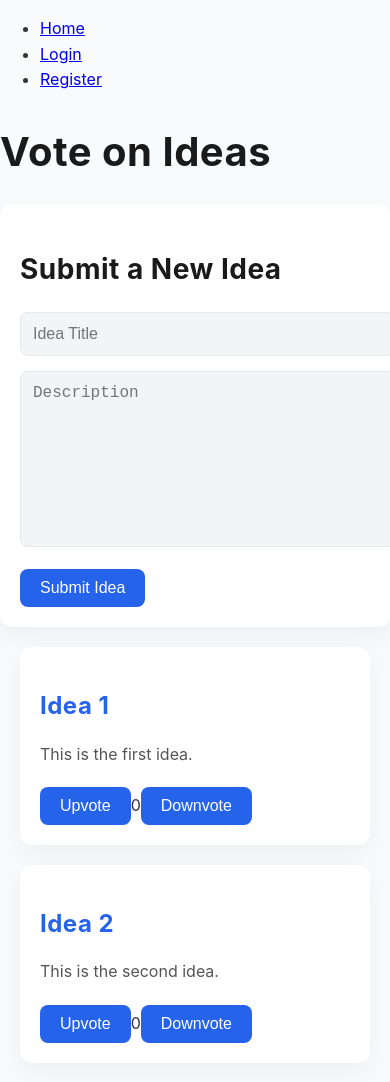
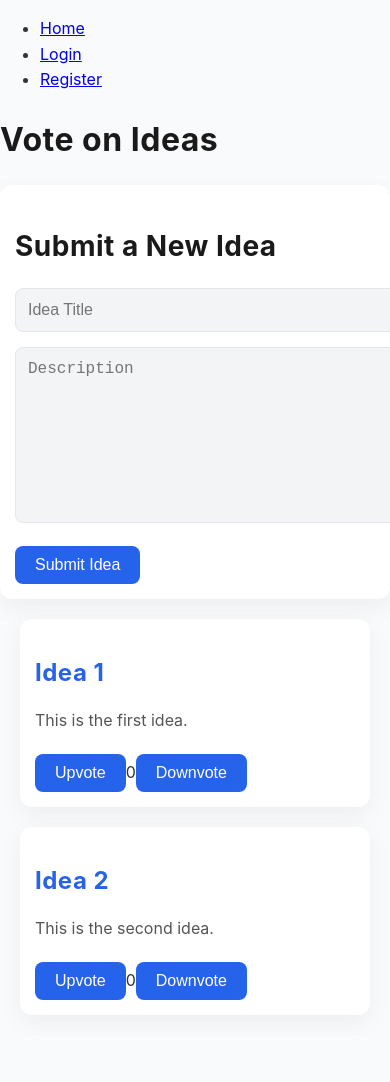
Before and after one commit to pingno/letsvote, a React (Create React App) app in the folder frontend/: page / in a window 390 px wide. After the commit the page ends 1035 px from the top, so only its background shows below. Built offline with nearby package versions, Linux system fonts and the light colour scheme.

Commit message:
nabar media

```diff
--- a/frontend/src/index.css
+++ b/frontend/src/index.css
@@ -215,3 +215,44 @@ textarea {
   margin-bottom: 20px;
   color: #555;
 }
+
+/* Navbar */
+.navbar {
+  background-color: white;
+  box-shadow: 0 2px 10px rgba(0, 0, 0, 0.1);
+  padding: 10px 20px;
+  display: flex;
+  justify-content: space-between;
+  align-items: center;
+}
+
+.navbar a {
+  color: #2563eb;
+  text-decoration: none;
+  font-weight: 500;
+  font-size: 1rem;
+  margin: 0 10px;
+}
+
+.navbar a:hover {
+  color: #1e40af;
+}
+
+/* Responsiveness */
+@media (max-width: 768px) {
+  .idea-card {
+    padding: 15px;
+  }
+
+  h1 {
+    font-size: 2rem;
+  }
+
+  .idea-form, .comment-section, .user-profile {
+    padding: 15px;
+  }
+
+  .idea-list {
+    grid-template-columns: 1fr;
+  }
+}
```
